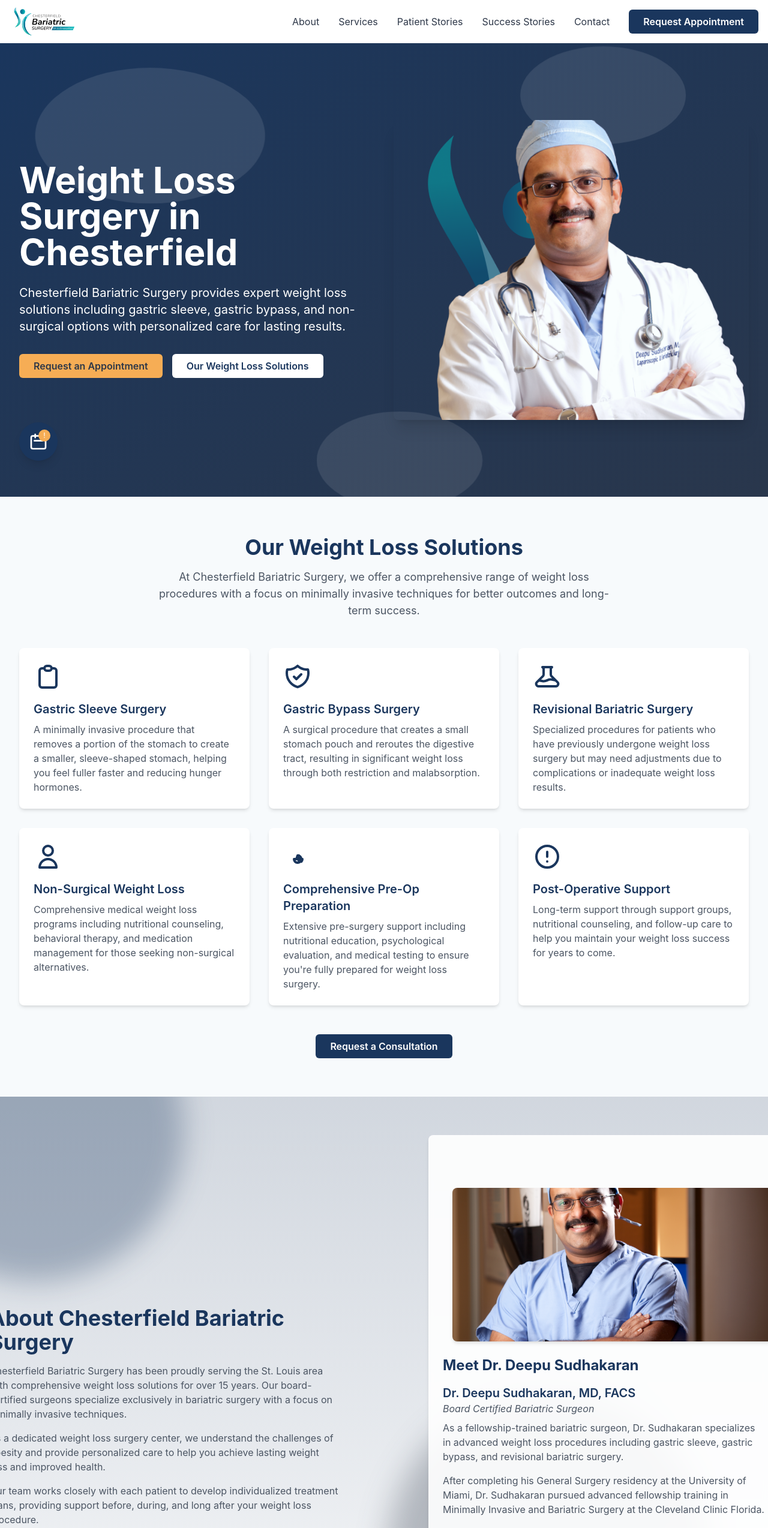
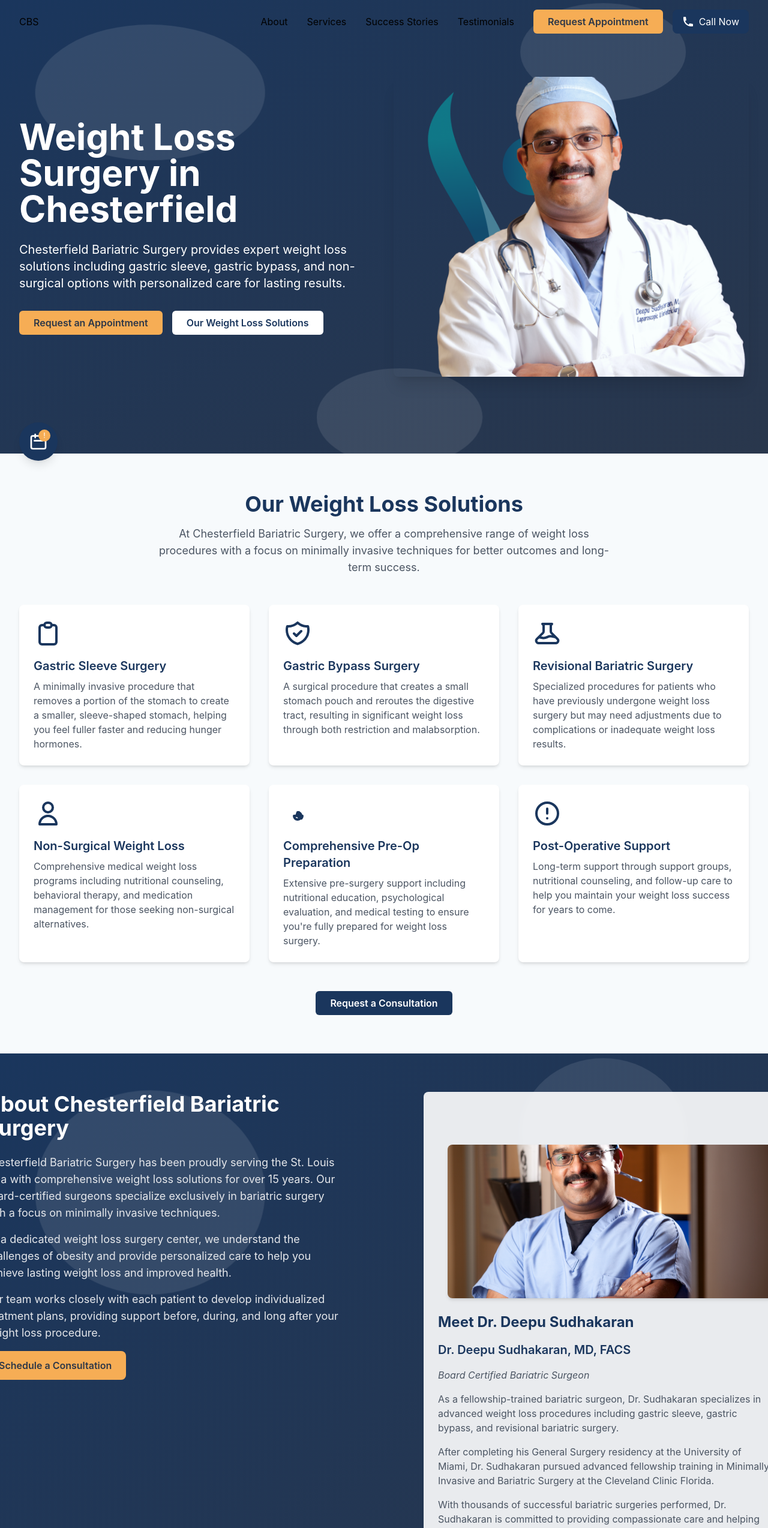
Before and after one commit to GANESH257/CBS-Landing-Page-new, a Next.js app: page / in a window 1280 px wide. Shown: the top 2547 px of the page at 60% size. Built offline with nearby package versions, Linux system fonts and the light colour scheme.

Commit message:
Added call button to navbar and fixed mobile responsiveness

```diff
--- a/app/components/About.jsx
+++ b/app/components/About.jsx
@@ -1,30 +1,30 @@
 import { useScrollAnimation } from '../hooks/useScrollAnimation';
-import AnimatedBackground from './AnimatedBackground';
+import HeroBackground from './HeroBackground';
 
 export default function About() {
   const leftRef = useScrollAnimation('left');
   const rightRef = useScrollAnimation('right');
 
   return (
-    <section id="about" className="py-16 relative overflow-hidden bg-gradient-to-b from-white to-gray-50">
-      <AnimatedBackground />
-      <div className="container relative z-10">
-        <div className="grid grid-cols-1 md:grid-cols-2 gap-12 items-center">
+    <section id="about" className="py-16 relative overflow-hidden bg-primary text-white">
+      <HeroBackground />
+      <div className="container relative z-10 px-4 md:px-6">
+        <div className="grid grid-cols-1 md:grid-cols-2 gap-8 items-start">
           <div
             ref={leftRef}
-            className="opacity-0 translate-x-[-50px] transition-all duration-1000 ease-out animate-in:opacity-100 animate-in:translate-x-0"
+            className="opacity-0 translate-x-[-50px] transition-all duration-1000 ease-out animate-in:opacity-100 animate-in:translate-x-0 space-y-4"
           >
-            <h2 className="section-title">About Chesterfield Bariatric Surgery</h2>
-            <p className="text-gray-600 mb-4">
+            <h2 className="text-3xl md:text-4xl font-bold mb-6">About Chesterfield Bariatric Surgery</h2>
+            <p className="text-base md:text-lg text-gray-200">
               Chesterfield Bariatric Surgery has been proudly serving the St. Louis area with
               comprehensive weight loss solutions for over 15 years. Our board-certified surgeons
               specialize exclusively in bariatric surgery with a focus on minimally invasive techniques.
             </p>
-            <p className="text-gray-600 mb-4">
+            <p className="text-base md:text-lg text-gray-200">
               As a dedicated weight loss surgery center, we understand the challenges of obesity and
               provide personalized care to help you achieve lasting weight loss and improved health.
             </p>
-            <p className="text-gray-600 mb-4">
+            <p className="text-base md:text-lg text-gray-200">
               Our team works closely with each patient to develop individualized treatment plans,
               providing support before, during, and long after your weight loss procedure.
             </p>
@@ -33,7 +33,7 @@ export default function About() {
                 href="https://healow.com/apps/practice/physician-services-consulting-llc-saint-louis-mo-28777?v=2&t=1"
                 target="_blank"
                 rel="noopener noreferrer"
-                className="btn-primary"
+                className="inline-block px-6 py-3 bg-accent text-dark font-semibold rounded-lg hover:bg-opacity-90 transition-all duration-300"
               >
                 Schedule a Consultation
               </a>
@@ -42,7 +42,7 @@ export default function About() {
 
           <div
             ref={rightRef}
-            className="bg-white/90 backdrop-blur-sm p-6 rounded-lg shadow-md opacity-0 translate-x-[50px] transition-all duration-1000 ease-out animate-in:opacity-100 animate-in:translate-x-0"
+            className="bg-white/90 backdrop-blur-sm p-6 rounded-lg shadow-md opacity-0 translate-x-[50px] transition-all duration-1000 ease-out animate-in:opacity-100 animate-in:translate-x-0 mt-8 md:mt-0"
           >
             <div className="mb-6">
               <img
@@ -54,14 +54,14 @@ export default function About() {
 
             <h3 className="text-2xl font-bold text-primary mb-4">Meet Dr. Deepu Sudhakaran</h3>
 
-            <div className="mb-6">
+            <div className="space-y-4">
               <h4 className="text-xl font-semibold text-primary">Dr. Deepu Sudhakaran, MD, FACS</h4>
-              <p className="text-gray-600 italic mb-2">Board Certified Bariatric Surgeon</p>
-              <p className="text-gray-600 mb-4">
+              <p className="text-gray-600 italic">Board Certified Bariatric Surgeon</p>
+              <p className="text-gray-600">
                 As a fellowship-trained bariatric surgeon, Dr. Sudhakaran specializes in advanced weight loss
                 procedures including gastric sleeve, gastric bypass, and revisional bariatric surgery.
               </p>
-              <p className="text-gray-600 mb-4">
+              <p className="text-gray-600">
                 After completing his General Surgery residency at the University of Miami, Dr. Sudhakaran pursued
                 advanced fellowship training in Minimally Invasive and Bariatric Surgery at the Cleveland Clinic Florida.
               </p>
--- a/app/components/Navbar.jsx
+++ b/app/components/Navbar.jsx
@@ -1,76 +1,133 @@
-import { useState } from 'react';
+import { useState, useEffect } from 'react';
+import Link from 'next/link';
 
 export default function Navbar() {
-  const [isMenuOpen, setIsMenuOpen] = useState(false);
+  const [isOpen, setIsOpen] = useState(false);
+  const [isScrolled, setIsScrolled] = useState(false);
+
+  useEffect(() => {
+    const handleScroll = () => {
+      setIsScrolled(window.scrollY > 0);
+    };
+    window.addEventListener('scroll', handleScroll);
+    return () => window.removeEventListener('scroll', handleScroll);
+  }, []);
 
   return (
-    <nav className="bg-white shadow-md">
-      <div className="container mx-auto px-4 py-3">
-        <div className="flex justify-between items-center">
-          <div className="flex items-center">
-            <a href="/" className="flex items-center">
-              <img
-                src="/images/logo.svg"
-                alt="Chesterfield Bariatric Surgery Logo"
-                className="h-12 w-auto"
-              />
-            </a>
-          </div>
+    <nav className={`fixed w-full z-50 transition-all duration-300 ${isScrolled ? 'bg-white shadow-lg' : 'bg-transparent'}`}>
+      <div className="container">
+        <div className="flex justify-between items-center py-4">
+          {/* Logo */}
+          <Link href="/" className="text-2xl font-bold text-primary">
+            CBS
+          </Link>
 
-          {/* Desktop menu */}
+          {/* Mobile Menu Button */}
+          <button
+            onClick={() => setIsOpen(!isOpen)}
+            className="md:hidden text-primary focus:outline-none"
+          >
+            <svg
+              className="h-6 w-6"
+              fill="none"
+              strokeLinecap="round"
+              strokeLinejoin="round"
+              strokeWidth="2"
+              viewBox="0 0 24 24"
+              stroke="currentColor"
+            >
+              {isOpen ? (
+                <path d="M6 18L18 6M6 6l12 12" />
+              ) : (
+                <path d="M4 6h16M4 12h16M4 18h16" />
+              )}
+            </svg>
+          </button>
+
+          {/* Desktop Navigation */}
           <div className="hidden md:flex items-center space-x-8">
-            <a href="#about" className="text-dark hover:text-primary transition-colors">About</a>
-            <a href="#services" className="text-dark hover:text-primary transition-colors">Services</a>
-            <a href="#testimonials" className="text-dark hover:text-primary transition-colors">Patient Stories</a>
-            <a href="#success-stories" className="text-dark hover:text-primary transition-colors">Success Stories</a>
-            <a href="#appointment" className="text-dark hover:text-primary transition-colors">Contact</a>
+            <Link href="#about" className={`nav-link ${isScrolled ? 'text-primary' : 'text-white'}`}>
+              About
+            </Link>
+            <Link href="#services" className={`nav-link ${isScrolled ? 'text-primary' : 'text-white'}`}>
+              Services
+            </Link>
+            <Link href="#success-stories" className={`nav-link ${isScrolled ? 'text-primary' : 'text-white'}`}>
+              Success Stories
+            </Link>
+            <Link href="#testimonials" className={`nav-link ${isScrolled ? 'text-primary' : 'text-white'}`}>
+              Testimonials
+            </Link>
+            <div className="flex items-center space-x-4">
               <a
                 href="https://healow.com/apps/practice/physician-services-consulting-llc-saint-louis-mo-28777?v=2&t=1"
                 target="_blank"
                 rel="noopener noreferrer"
-              className="btn-primary"
+                className="btn-primary bg-accent text-dark hover:bg-opacity-90"
               >
                 Request Appointment
               </a>
+              <a
+                href="tel:+13142056868"
+                className="flex items-center space-x-2 px-4 py-2 bg-primary text-white rounded-lg hover:bg-opacity-90 transition-all duration-300"
+              >
+                <svg
+                  xmlns="http://www.w3.org/2000/svg"
+                  className="h-5 w-5"
+                  viewBox="0 0 20 20"
+                  fill="currentColor"
+                >
+                  <path d="M2 3a1 1 0 011-1h2.153a1 1 0 01.986.836l.74 4.435a1 1 0 01-.54 1.06l-1.548.773a11.037 11.037 0 006.105 6.105l.774-1.548a1 1 0 011.059-.54l4.435.74a1 1 0 01.836.986V17a1 1 0 01-1 1h-2C7.82 18 2 12.18 2 5V3z" />
+                </svg>
+                <span className="hidden lg:inline">Call Now</span>
+              </a>
             </div>
-
-          {/* Mobile menu button */}
-          <div className="md:hidden flex items-center">
-            <button
-              onClick={() => setIsMenuOpen(!isMenuOpen)}
-              className="text-dark focus:outline-none"
-            >
-              <svg className="h-6 w-6" fill="none" strokeLinecap="round" strokeLinejoin="round" strokeWidth="2" viewBox="0 0 24 24" stroke="currentColor">
-                {isMenuOpen ? (
-                  <path d="M6 18L18 6M6 6l12 12"></path>
-                ) : (
-                  <path d="M4 6h16M4 12h16M4 18h16"></path>
-                )}
-              </svg>
-            </button>
           </div>
         </div>
 
-        {/* Mobile menu */}
-        {isMenuOpen && (
-          <div className="md:hidden py-4">
+        {/* Mobile Navigation */}
+        <div className={`md:hidden ${isOpen ? 'block' : 'hidden'} bg-white shadow-lg rounded-lg mt-2 p-4`}>
           <div className="flex flex-col space-y-4">
-              <a href="#about" className="text-dark hover:text-primary transition-colors">About</a>
-              <a href="#services" className="text-dark hover:text-primary transition-colors">Services</a>
-              <a href="#testimonials" className="text-dark hover:text-primary transition-colors">Patient Stories</a>
-              <a href="#success-stories" className="text-dark hover:text-primary transition-colors">Success Stories</a>
-              <a href="#contact" className="text-dark hover:text-primary transition-colors">Contact</a>
+            <Link href="#about" className="nav-link text-primary" onClick={() => setIsOpen(false)}>
+              About
+            </Link>
+            <Link href="#services" className="nav-link text-primary" onClick={() => setIsOpen(false)}>
+              Services
+            </Link>
+            <Link href="#success-stories" className="nav-link text-primary" onClick={() => setIsOpen(false)}>
+              Success Stories
+            </Link>
+            <Link href="#testimonials" className="nav-link text-primary" onClick={() => setIsOpen(false)}>
+              Testimonials
+            </Link>
+            <div className="flex flex-col space-y-2">
               <a
                 href="https://healow.com/apps/practice/physician-services-consulting-llc-saint-louis-mo-28777?v=2&t=1"
                 target="_blank"
                 rel="noopener noreferrer"
-                className="btn-primary inline-block text-center"
+                className="btn-primary bg-accent text-dark hover:bg-opacity-90 text-center"
+                onClick={() => setIsOpen(false)}
               >
                 Request Appointment
               </a>
+              <a
+                href="tel:+13142056868"
+                className="flex items-center justify-center space-x-2 px-4 py-2 bg-primary text-white rounded-lg hover:bg-opacity-90 transition-all duration-300"
+                onClick={() => setIsOpen(false)}
+              >
+                <svg
+                  xmlns="http://www.w3.org/2000/svg"
+                  className="h-5 w-5"
+                  viewBox="0 0 20 20"
+                  fill="currentColor"
+                >
+                  <path d="M2 3a1 1 0 011-1h2.153a1 1 0 01.986.836l.74 4.435a1 1 0 01-.54 1.06l-1.548.773a11.037 11.037 0 006.105 6.105l.774-1.548a1 1 0 011.059-.54l4.435.74a1 1 0 01.836.986V17a1 1 0 01-1 1h-2C7.82 18 2 12.18 2 5V3z" />
+                </svg>
+                <span>Call Now</span>
+              </a>
             </div>
           </div>
-        )}
+        </div>
       </div>
     </nav>
   );
```
Lines whose indentation alone changed are shown as unchanged.
